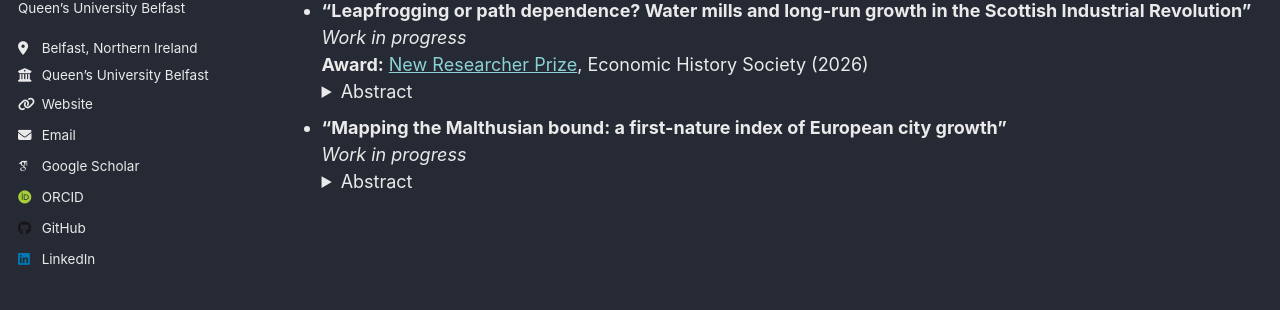
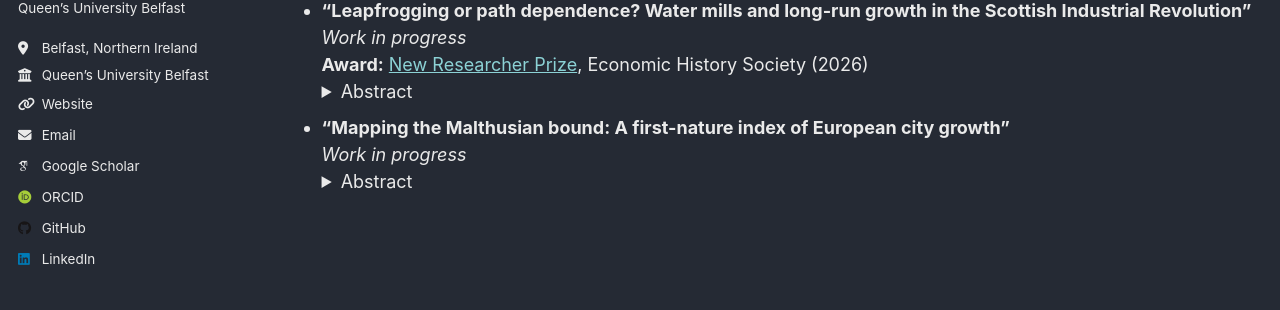
Before and after one commit to maltehhinrichs/maltehhinrichs.github.io, a Jekyll site: the page built from _pages/research-interests.md, in a window 1280 px wide and 900 px high, scrolled down 667 px. Shown: the part 297-607 px from the top of the window. Built offline with Jekyll 4.4.1, drawn with Linux system fonts in a browser that asks for light colours; some web fonts are replaced; a script that is not in the unit is left out; some of the changed text lies outside the part shown.

Commit message:
Revise title and abstract for Malthusian growth paper
Updated the title and abstract for the research paper on Malthusian urban growth, clarifying the focus on land's role in pre-industrial city development.

```diff
--- a/_pages/research-interests.md
+++ b/_pages/research-interests.md
@@ -45,9 +45,9 @@ You can also find my articles on <a href="{{site.author.googlescholar}}">my Goog
   Does technological change favor agile entrants or adaptable incumbents? I examine this using Scotland’s industrialization, testing whether steam power allowed new locations to "leapfrog" centers of water power. Using a newly constructed dataset linking over 1,200 pre-industrial mills to parish-level outcomes, and an instrumental variable strategy based on geographic endowments, I reject the leapfrogging hypothesis. An additional mill in 1755 caused 8% higher long-run population growth (driven by migration), with effects intensifying precisely when steam power became abundant. Micro-evidence reveals that hydraulically advantaged mill sites largely survived, transitioned to industrial production and avoided obsolescence by integrating steam power as a complementary technology. The findings demonstrate that proto-industrial water power provided the critical infrastructure and human capital for the steam age, challenging the view that coal endowments alone determined the industrial map.
   </details>
 
-- **"Mapping the Malthusian bound: a first-nature index of European city growth"**
+- **"Mapping the Malthusian bound: A first-nature index of European city growth"**
   *Work in progress*
   <details>
   <summary>Abstract</summary>
-  How much of pre-industrial urban growth was dictated by the land? This project introduces a strictly exogenous Economic Potential index to test the Malthusian limits of pre-industrial Europe. To construct this baseline, I calibrate an algorithmic routing model against empirical historical transport costs. Applied to high-resolution spatial rasters of physical geography and caloric yield, this generates a purely "first-nature" friction surface, mapping the accessible agricultural capacity for historical urban centers while strictly ignoring endogenous man-made networks. By evaluating panel city populations against this computational geographic ceiling, I estimates the Malthusian elasticity of urbanization. Cities that significantly deviate from their computed endowments provide a clean, replicable measure of where institutions, trade and agglomeration drove economic divergence.
+  How much of pre-industrial urban growth was written into the land itself? This paper constructs a strictly exogenous Economic Potential index, calibrating a least-cost routing model against a 1680 English freight-cost matrix and applying it to a pan-European landscape stripped of human modification. Combined with caloric suitability data, this yields a geographic population ceiling for over 2,200 cities from 700 to 1800. A one percent increase in Economic Potential raises city population by 0.11 percent, an elasticity that weakens through the medieval period before recovering to 0.24 by 1700. First-nature geography thus emerges as a real but modest determinant of city size, offering a clean benchmark against which non-geographic explanations for urban divergence can be measured. Applying this to the Little Divergence shows that British and Dutch cities held high latent geographic potential yet persistently underrealised it before 1500. They only closed the gap with French cities as Atlantic trade intensified, likely acting as an institutional or commercial catalyst.
   </details>
```
